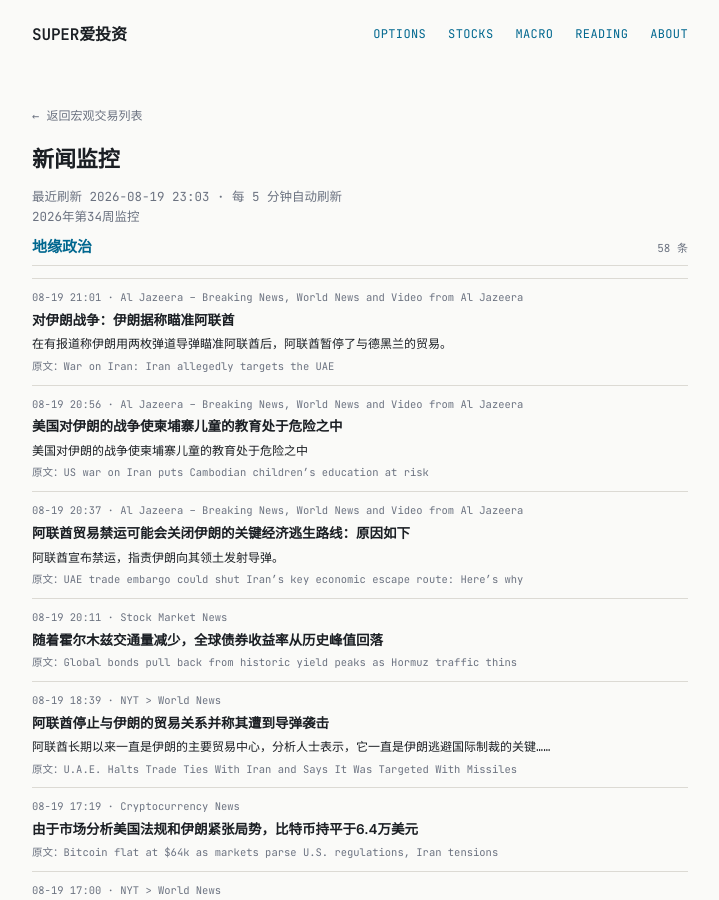
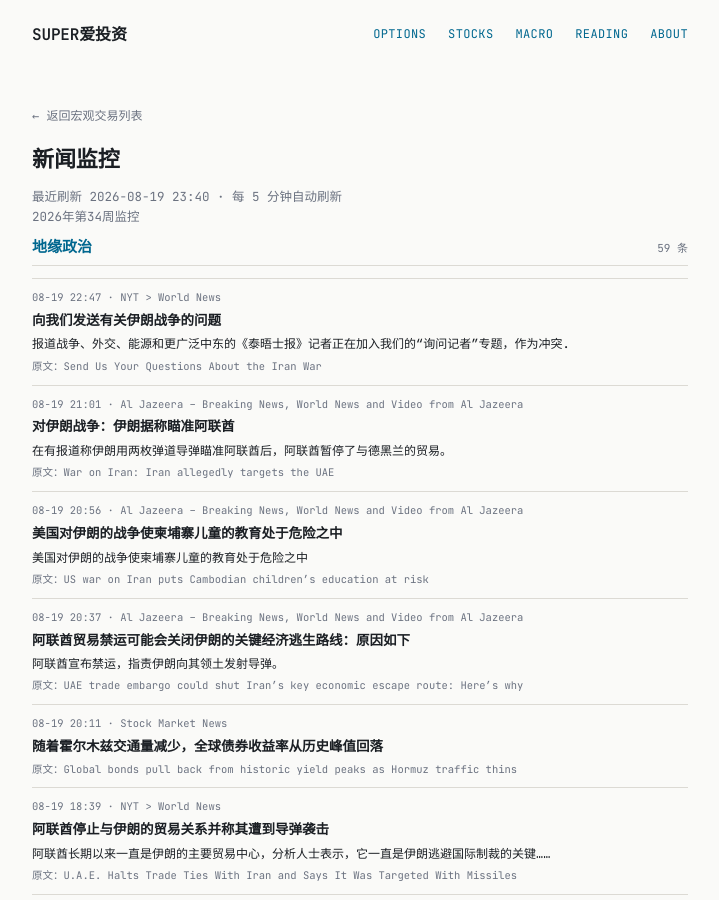
Before and after one commit to tang3super/tang3super.github.io, a Jekyll site: the page built from macro-trade/news-digest.md, in a window 1280 px wide and 900 px high. Shown: the whole window, without its empty margins (280-999 px from the left). Built offline with Jekyll 4.4.1, drawn with Linux system fonts in a browser that asks for light colours; some of the changed text lies outside the part shown.

Commit message:
sync news-digest article

```diff
--- a/macro-trade/news-digest.md
+++ b/macro-trade/news-digest.md
@@ -5,11 +5,18 @@
 date: '2026-08-19'
 summary: 2026年第34周监控
 week_label: 2026年第34周监控
-last_updated: 2026-08-19 23:03
+last_updated: 2026-08-19 23:40
 refresh_note: 每 5 分钟自动刷新
 topics:
 - name: 地缘政治
   items:
+  - title: Send Us Your Questions About the Iran War
+    summary: Times reporters who cover the war, diplomacy, energy and the broader Middle East are joining our “Ask a Correspondent” feature as the confli…
+    link: https://www.nytimes.com/2026/08/19/world/iran-war-reader-questions.html
+    source: NYT > World News
+    time: 08-19 22:47
+    title_zh: 向我们发送有关伊朗战争的问题
+    summary_zh: 报道战争、外交、能源和更广泛中东的《泰晤士报》记者正在加入我们的“询问记者”专题，作为冲突.
   - title: 'War on Iran: Iran allegedly targets the UAE'
     summary: After reports that Iran targeted the UAE with two ballistic missiles, the Emirates has suspended trade with Tehran.
     link: https://www.aljazeera.com/video/newsfeed/2026/8/19/war-on-iran-iran-allegedly-targets-the-uae?traffic_source=rss
@@ -539,6 +546,13 @@
     title_zh: 由于收益率下降和美联储暂停押注提振情绪，欧洲股市小幅上涨
 - name: AI基建
   items:
+  - title: Marvell pops 6% on AI chip deal that lets Google buy up to $12.2 billion in shares
+    summary: Google and its competitors have been pursuing custom chips to improve efficiency and reduce reliance on Nvidia.
+    link: https://www.cnbc.com/2026/08/19/marvell-google-ai-chips.html
+    source: US Top News and Analysis
+    time: 08-19 23:09
+    title_zh: Marvell在人工智能芯片交易中获得6%的支持，谷歌将购买高达122亿美元的股票
+    summary_zh: 谷歌及其竞争对手一直在寻求定制芯片，以提高效率并减少对英伟达的依赖。
   - title: Nvidia plays matchmaker in Nordics, sources tell CNBC, as AI data center deals boom in region
     summary: Nvidia is trying to connect GPU customers with Nordic data-center operators as cheap power and available land fuel the region’s AI infrastru…
     link: https://www.cnbc.com/2026/08/19/nvidia-nordic-ai-data-centers.html
```
